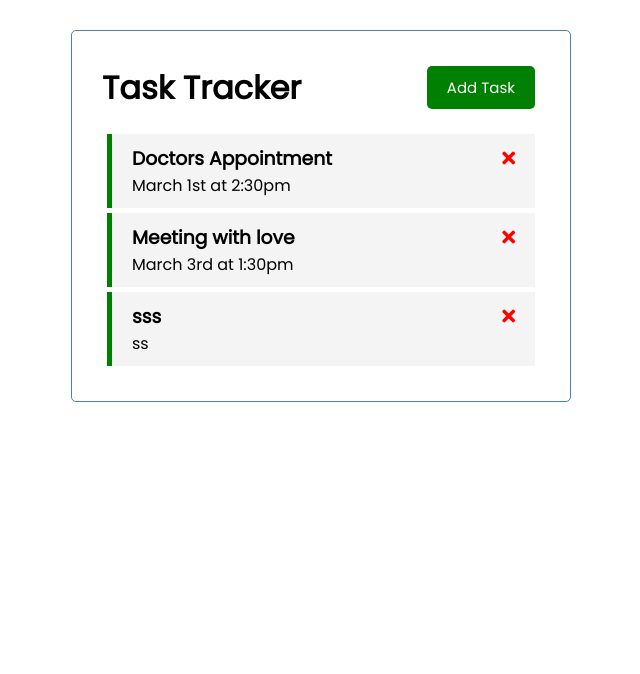
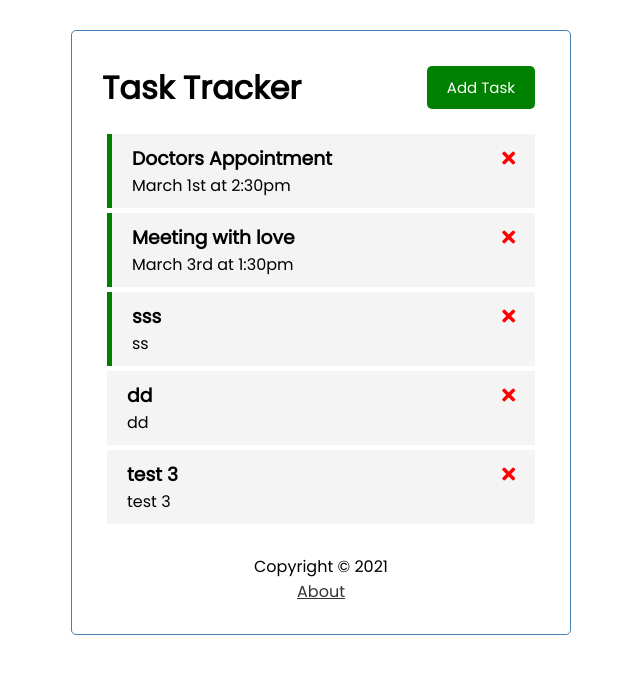
Before and after one commit to michal-krawczyk10/task-tracker-vue-learn-, a Vue app: page / in a window 1280 px wide. Shown: the top 674 px of the page, without its empty margins (319-959 px from the left). Built offline with nearby package versions, Linux system fonts and the light colour scheme; data requests are answered from the project's data file.

Commit message:
finish, one minor thing doesnt work, but i need to learn more about fetch to fix it

```diff
--- a/db.json
+++ b/db.json
@@ -17,6 +17,18 @@
       "day": "ss",
       "reminder": true,
       "id": "QFx_c0r"
+    },
+    {
+      "text": "dd",
+      "day": "dd",
+      "reminder": false,
+      "id": "fEbjEWJ"
+    },
+    {
+      "text": "test 3",
+      "day": "test 3",
+      "reminder": false,
+      "id": "9cEAbi9"
     }
   ]
 }
--- a/package.json
+++ b/package.json
@@ -10,7 +10,8 @@
   "dependencies": {
     "core-js": "^3.6.5",
     "json-server": "^0.16.3",
-    "vue": "^3.0.0"
+    "vue": "^3.0.0",
+    "vue-router": "^4.0.5"
   },
   "devDependencies": {
     "@vue/cli-plugin-babel": "~4.5.0",
--- a/src/App.vue
+++ b/src/App.vue
@@ -5,30 +5,24 @@
       title="Task Tracker"
       v-bind:showAddTask="showAddTask"
     />
-    <div v-show="showAddTask"><AddTask v-on:add-task="addTask" /></div>
-    <Tasks
-      v-on:toggle-reminder="toggleReminder"
-      v-on:delete-task="deleteTask"
-      v-bind:tasks="tasks"
-    />
+
+    <router-view v-bind:showAddTask="showAddTask"></router-view>
+    <Footer />
   </div>
 </template>
 
 <script>
 import Header from "./components/Header";
-import Tasks from "./components/Tasks";
-import AddTask from "./components/AddTask";
+import Footer from "./components/Footer";
 
 export default {
   name: "App",
   components: {
     Header,
-    Tasks,
-    AddTask,
+    Footer,
   },
   data() {
     return {
-      tasks: [],
       showAddTask: false,
     };
   },
@@ -36,65 +30,6 @@ export default {
     toggleAddTask() {
       this.showAddTask = !this.showAddTask;
     },
-    async addTask(task) {
-      const res = await fetch("http://localhost:5000/tasks", {
-        method: "POST",
-        headers: {
-          "Content-type": "application/json",
-        },
-        body: JSON.stringify(task),
-      });
-
-      const data = await res.json();
-
-      this.tasks = [...this.tasks, data];
-    },
-    async deleteTask(id) {
-      if (confirm("Are you sure?")) {
-        const res = await fetch(`http://localhost:5000/tasks/${id}`, {
-          method: "DELETE",
-        });
-
-        res.status === 200
-          ? (this.tasks = this.tasks.filter((task) => task.id !== id))
-          : alert("error deleting task");
-      }
-    },
-    async toggleReminder(id) {
-      const taskToToggle = await this.fetchTask(id);
-      const updTask = { ...taskToToggle, reminder: !taskToToggle.reminder };
-
-      const res = await fetch(`api/tasks/${id}`, {
-        method: "PUT",
-        headers: {
-          "Content-type": "application/json",
-        },
-        body: JSON.stringify(updTask),
-      });
-
-      const data = await res.json();
-
-      this.tasks = this.tasks.map((task) =>
-        task.id === id ? { ...task, reminder: data.reminder } : task
-      );
-    },
-    async fetchTasks() {
-      const res = await fetch("http://localhost:5000/tasks");
-
-      const data = await res.json();
-
-      return data;
-    },
-    async fetchTask(id) {
-      const res = await fetch(`"http://localhost:5000/tasks/${id}"`);
-
-      const data = await res.json();
-
-      return data;
-    },
-  },
-  async created() {
-    this.tasks = await this.fetchTasks();
   },
 };
 </script>
--- /dev/null
+++ b/src/components/Footer.vue
@@ -0,0 +1,22 @@
+<template>
+  <footer>
+    <p>Copyright &copy; 2021</p>
+    <router-link to="/about">About</router-link>
+  </footer>
+</template>
+
+<script>
+export default {
+  name: "Footer",
+};
+</script>
+
+<style scoped>
+a {
+  color: #333;
+}
+footer {
+  margin-top: 30px;
+  text-align: center;
+}
+</style>
--- a/src/components/Header.vue
+++ b/src/components/Header.vue
@@ -2,6 +2,7 @@
   <header>
     <h1>{{ title }}</h1>
     <Button
+      v-show="homePage"
       v-on:btn-click="$emit('toggle-add-task')"
       v-bind:text="showAddTask ? 'Close' : 'Add Task'"
       :color="showAddTask ? 'red' : 'green'"
@@ -15,7 +16,18 @@ import Button from "./Button";
 export default {
   name: "Header",
   props: { title: String, showAddTask: Boolean },
-  components: { Button },
+  components: {
+    Button,
+  },
+  computed: {
+    homePage() {
+      if (this.$route.path === "/") {
+        return true;
+      } else {
+        return false;
+      }
+    },
+  },
 };
 </script>
 
--- a/src/main.js
+++ b/src/main.js
@@ -1,5 +1,8 @@
-import { createApp } from 'vue'
-import App from './App.vue'
+import { createApp } from "vue";
+import App from "./App.vue";
+import router from "./router";
 
-createApp(App).mount('#app')
+createApp(App)
+	.use(router)
+	.mount("#app");
 //test
--- /dev/null
+++ b/src/router/index.js
@@ -0,0 +1,23 @@
+import { createRouter, createWebHistory } from "vue-router";
+import About from "../views/About";
+import Home from "../views/Home";
+
+const routes = [
+  {
+    path: "/",
+    name: "Home",
+    component: Home
+},
+	{
+		path: "/about",
+		name: "About",
+		component: About,
+	},
+];
+
+const router = createRouter({
+	history: createWebHistory(process.env.BASE_URL),
+	routes,
+});
+
+export default router;
--- /dev/null
+++ b/src/views/About.vue
@@ -0,0 +1,4 @@
+<template>
+  <h3>Version 1.0.0</h3>
+  <router-link to="/">Go Back</router-link>
+</template>
--- /dev/null
+++ b/src/views/Home.vue
@@ -0,0 +1,89 @@
+<template>
+  <AddTask v-show="showAddTask" v-on:add-task="addTask" />
+  <Tasks
+    v-on:toggle-reminder="toggleReminder"
+    v-on:delete-task="deleteTask"
+    v-bind:tasks="tasks"
+  />
+</template>
+<script>
+import Tasks from "../components/Tasks";
+import AddTask from "../components/AddTask";
+
+export default {
+  name: "Home",
+  props: {
+    showAddTask: Boolean,
+  },
+  components: {
+    Tasks,
+    AddTask,
+  },
+  data() {
+    return {
+      tasks: [],
+    };
+  },
+  methods: {
+    async addTask(task) {
+      const res = await fetch("http://localhost:5000/tasks", {
+        method: "POST",
+        headers: {
+          "Content-type": "application/json",
+        },
+        body: JSON.stringify(task),
+      });
+
+      const data = await res.json();
+
+      this.tasks = [...this.tasks, data];
+    },
+    async deleteTask(id) {
+      if (confirm("Are you sure?")) {
+        const res = await fetch(`http://localhost:5000/tasks/${id}`, {
+          method: "DELETE",
+        });
+
+        res.status === 200
+          ? (this.tasks = this.tasks.filter((task) => task.id !== id))
+          : alert("error deleting task");
+      }
+    },
+    async toggleReminder(id) {
+      const taskToToggle = await this.fetchTask(id);
+      const updTask = { ...taskToToggle, reminder: !taskToToggle.reminder };
+
+      const res = await fetch(`api/tasks/${id}`, {
+        method: "PUT",
+        headers: {
+          "Content-type": "application/json",
+        },
+        body: JSON.stringify(updTask),
+      });
+
+      const data = await res.json();
+
+      this.tasks = this.tasks.map((task) =>
+        task.id === id ? { ...task, reminder: data.reminder } : task
+      );
+    },
+    async fetchTasks() {
+      const res = await fetch("http://localhost:5000/tasks");
+
+      const data = await res.json();
+
+      return data;
+    },
+    async fetchTask(id) {
+      const res = await fetch(`"http://localhost:5000/tasks/${id}"`);
+
+      const data = await res.json();
+
+      return data;
+    },
+  },
+  async created() {
+    this.tasks = await this.fetchTasks();
+  },
+};
+</script>
```
Also changed, not shown: 1 other file (tests, documents, lock files or other folders).
